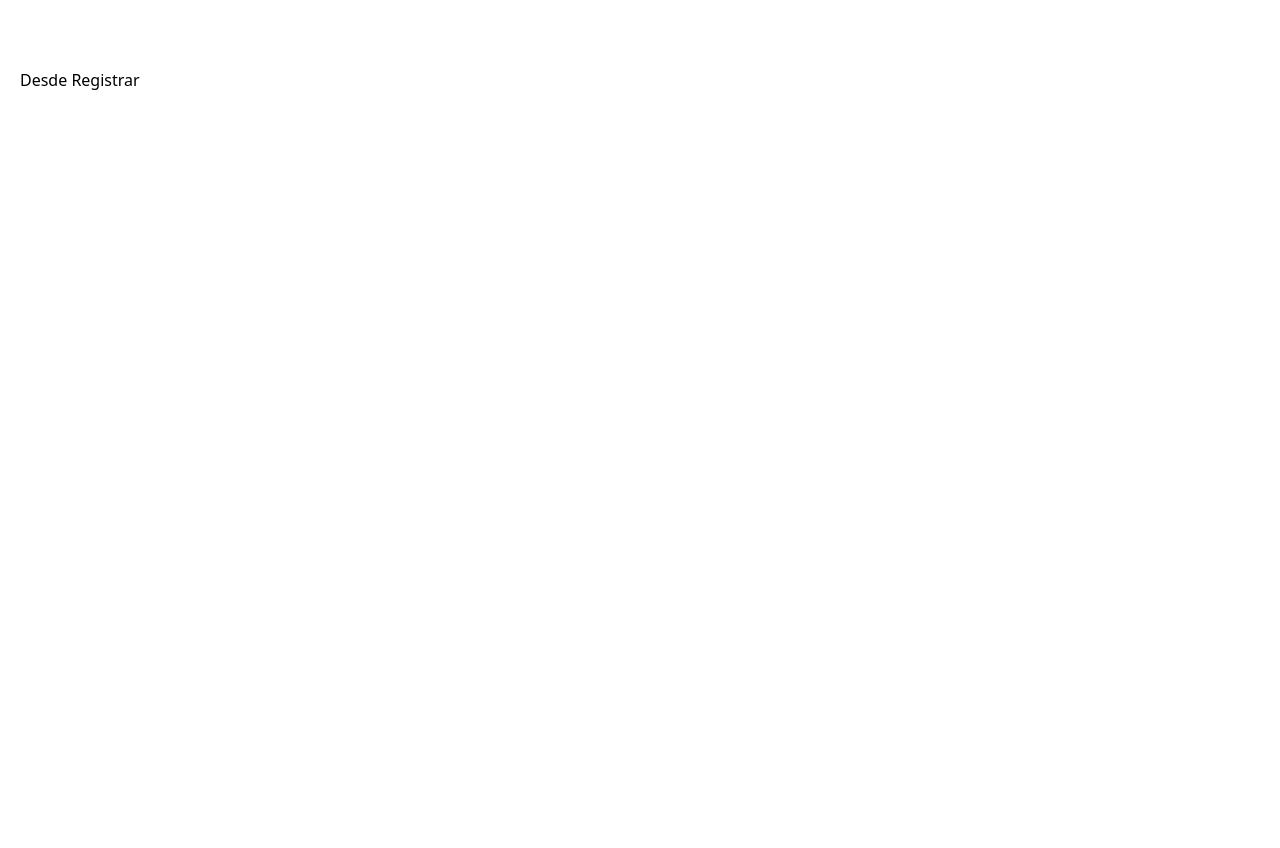
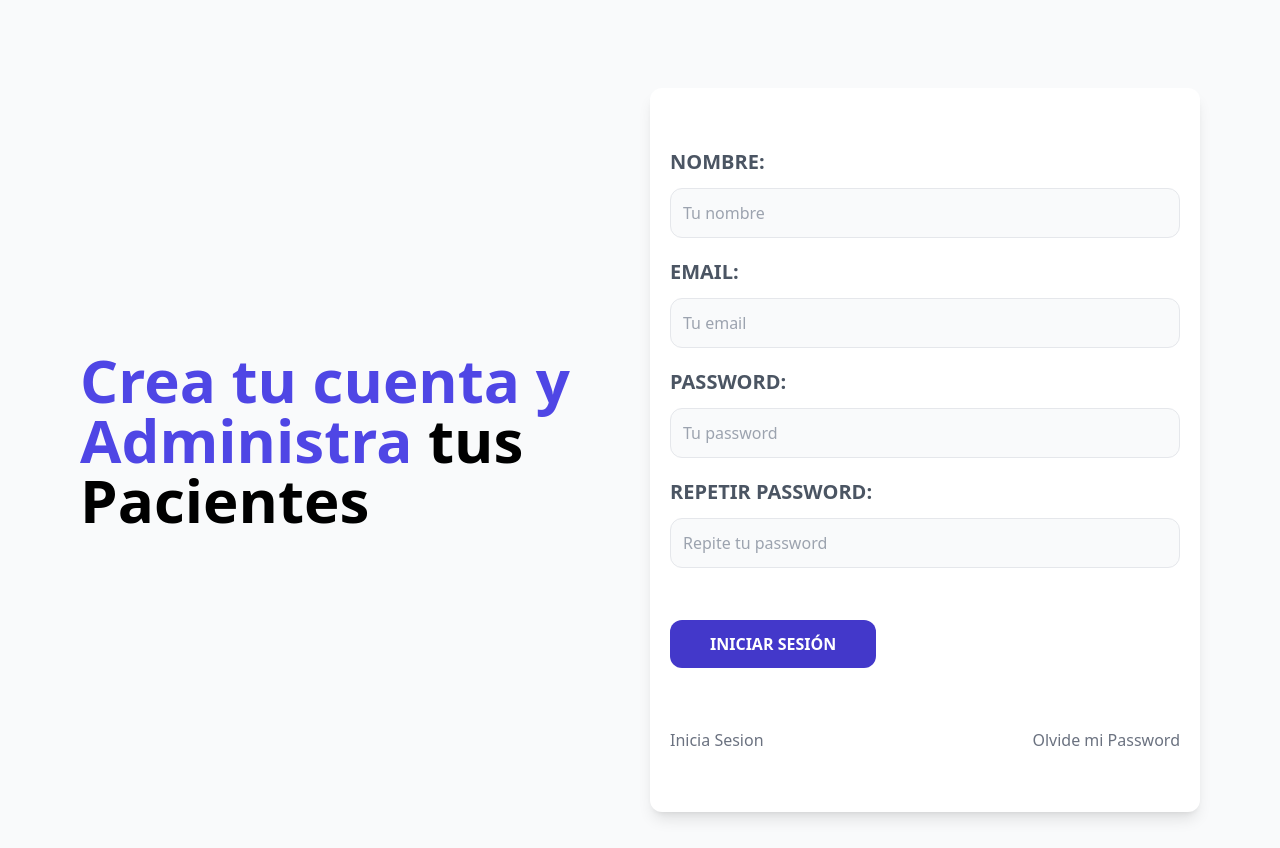
Before and after one commit to joaquincardosorios/udemy-js-admPacientesVet_frontend, a React (Vite) app: page /registrar in a window 1280 px wide. Before the commit the page ends 800 px from the top, so only its background shows below. Built offline with nearby package versions, Linux system fonts and the light colour scheme.

Commit message:
feature/register-view

```diff
--- a/index.html
+++ b/index.html
@@ -6,7 +6,7 @@
     <meta name="viewport" content="width=device-width, initial-scale=1.0" />
     <title>APV - Administrador de Pacientes de Veterinaria</title>
   </head>
-  <body>
+  <body class="bg-gray-50 min-h-screen">
     <div id="root"></div>
     <script type="module" src="/src/main.jsx"></script>
   </body>
--- a/package.json
+++ b/package.json
@@ -4,7 +4,7 @@
   "version": "0.0.0",
   "type": "module",
   "scripts": {
-    "dev": "vite",
+    "dev": "vite --host",
     "build": "vite build",
     "lint": "eslint src --ext js,jsx --report-unused-disable-directives --max-warnings 0",
     "preview": "vite preview"
--- a/src/layout/AuthLayout.jsx
+++ b/src/layout/AuthLayout.jsx
@@ -4,7 +4,7 @@
 const AuthLayout = () => {
   return (
     <>
-        <main className="container mx-auto md:grid md:grid-cols-2 mt-12 gap-10 p-5 items-center">
+        <main className="container mx-auto md:grid md:grid-cols-2 mt-12 gap-5 p-5 md:px-20 items-center">
             <Outlet />
         </main>
 
--- a/src/paginas/Login.jsx
+++ b/src/paginas/Login.jsx
@@ -9,7 +9,7 @@
                 <span className="text-black"> Pacientes</span>
             </h1>
         </div>
-        <div>
+        <div className='mt-20 md:mt-5 shadow-lg px-5 py-10 rounded-xl bg-white'>
             <form action="">
                 <div className="my-5">
                     <label
--- a/src/paginas/Registrar.jsx
+++ b/src/paginas/Registrar.jsx
@@ -1,7 +1,85 @@
+import { Link } from "react-router-dom"
+
 const Registrar = () => {
     return (
       <>
-          <h1>Desde Registrar</h1>
+        <div>
+            <h1 className="text-indigo-600 font-black text-6xl">
+                Crea tu cuenta y Administra
+                <span className="text-black"> tus Pacientes</span>
+            </h1>
+        </div>
+        <div className='mt-20 md:mt-5 shadow-lg px-5 py-10 rounded-xl bg-white'>
+          <form action="">
+            <div className="my-5">
+              <label
+                htmlFor=""
+                className="uppercase text-gray-600 block text-xl font-bold"
+              >Nombre: </label>
+              <input
+                type="text"
+                name=""
+                id=""
+                className="border w-full p-3 mt-3 bg-gray-50 rounded-xl"
+                placeholder="Tu nombre"
+              />
+            </div>
+            <div className="my-5">
+              <label
+                htmlFor=""
+                className="uppercase text-gray-600 block text-xl font-bold"
+              >Email: </label>
+              <input
+                type="email"
+                name=""
+                id=""
+                className="border w-full p-3 mt-3 bg-gray-50 rounded-xl"
+                placeholder="Tu email"
+              />
+            </div>
+            <div className="my-5">
+              <label
+                htmlFor=""
+                className="uppercase text-gray-600 block text-xl font-bold"
+              >Password: </label>
+              <input
+                type="password"
+                name=""
+                id=""
+                className="border w-full p-3 mt-3 bg-gray-50 rounded-xl"
+                placeholder="Tu password"
+              />
+            </div>
+            <div className="my-5">
+              <label
+                htmlFor=""
+                className="uppercase text-gray-600 block text-xl font-bold"
+              >Repetir Password: </label>
+              <input
+                type="password"
+                name=""
+                id=""
+                className="border w-full p-3 mt-3 bg-gray-50 rounded-xl"
+                placeholder="Repite tu password"
+              />
+            </div>
+            <input
+                    type="submit"
+                    value="Iniciar Sesión"
+                    className="bg-indigo-700 w-full py-3 px-10 rounded-xl text-white uppercase font-bold mt-8 hover:cursor-pointer hover:bg-indigo-800 md:w-auto"
+                />
+          </form>
+          <nav className='mt-10 lg:flex lg:justify-between'>
+            <Link
+              className='block text-center my-5 text-gray-500'
+              to="/">Inicia Sesion
+            </Link>
+            <Link
+              className='block text-center my-5 text-gray-500'
+              to="/olvide-password">Olvide mi Password
+            </Link>
+            </nav>
+        </div>
       </>
     )
   }
```
